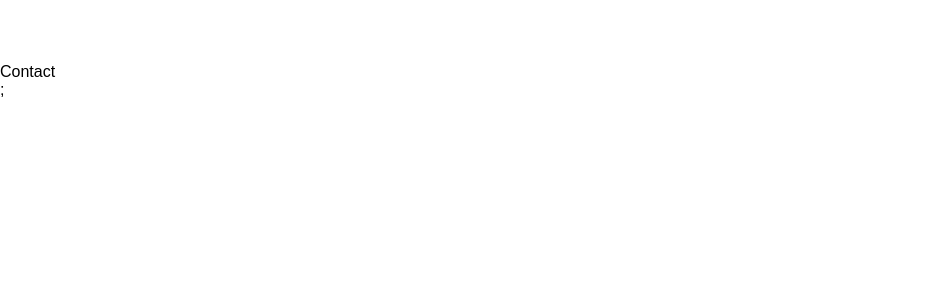
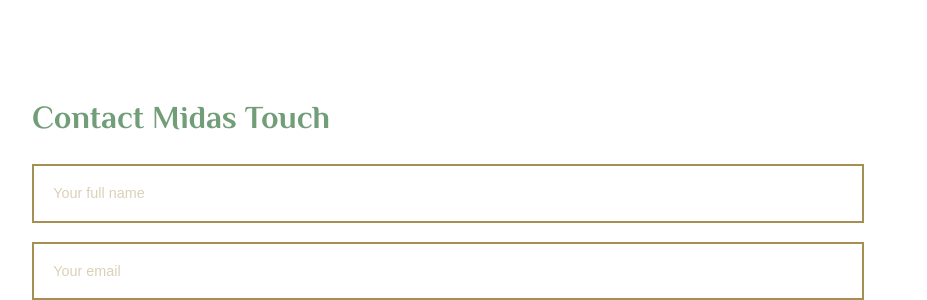
Before and after one commit to joeAmc/midas, a React (Create React App) app: page / in a window 1280 px wide. Shown: the part 2497-2797 px from the top of the page, without its empty margins (0-927 px from the left). Built offline with nearby package versions, Linux system fonts and the light colour scheme.

Commit message:
contact form added & google fonts

```diff
--- a/src/App.css
+++ b/src/App.css
@@ -1,3 +1,5 @@
+@import url("https://fonts.googleapis.com/css2?family=El+Messiri:wght@400;500;700&display=swap");
+
 * {
   box-sizing: border-box;
   margin: 0;
@@ -7,6 +9,7 @@
 
 :root {
   --primary-color: #a58f53;
+  --primarylight-color: #dbd1b8;
   --secondary-color: #719d78;
   --accent-color: #692228;
   --box-shadow: 0 0 15px rgba(0, 0, 0, 0.15);
@@ -25,3 +28,9 @@
   margin-top: 20rem;
   min-height: 100vh;
 }
+
+h1 {
+  font-family: "El Messiri", sans-serif;
+  font-weight: 700;
+  font-size: 32px;
+}
--- a/src/App.js
+++ b/src/App.js
@@ -8,7 +8,7 @@
 
 import "./App.css";
 
-function App() {
+const App = () => {
   return (
     <>
       <Header />
@@ -26,6 +26,6 @@
       <Footer />
     </>
   );
-}
+};
 
 export default App;
--- a/src/components/Contact/Contact.jsx
+++ b/src/components/Contact/Contact.jsx
@@ -1,9 +1,32 @@
 import React from "react";
+import "../Contact/contact.css";
 
 const Contact = () => {
   return (
     <section id="contact">
-      <div>Contact</div>;
+      <div className="form">
+        <form>
+          <h1>Contact Midas Touch</h1>
+          <input
+            type="text"
+            name="name"
+            placeholder="Your full name"
+            required
+          />
+          <input type="text" name-="email" placeholder="Your email" required />
+          <textarea
+            name="message"
+            id=""
+            cols="30"
+            rows="6"
+            placeholder="Enter a message"
+            required
+          ></textarea>
+          <button type="submit" class="btn">
+            Submit
+          </button>
+        </form>
+      </div>
     </section>
   );
 };
--- a/src/components/Contact/contact.css
+++ b/src/components/Contact/contact.css
@@ -0,0 +1,37 @@
+form {
+  /* border: 2px solid var(--primary-color); */
+  margin-bottom: 4rem;
+  /* backdrop-filter: blur(15px); */
+  width: 70vw;
+
+  padding: 2rem;
+  display: flex;
+  flex-direction: column;
+  gap: 1.2rem;
+  /* box-shadow: var(--box-shadow); */
+}
+
+form h1 {
+  color: var(--secondary-color);
+}
+
+input::placeholder {
+  color: var(--primarylight-color);
+  font-size: 0.9rem;
+}
+textarea::placeholder {
+  color: var(--primarylight-color);
+  font-size: 0.9rem;
+}
+
+input,
+textarea {
+  width: 100%;
+  padding: 1.2rem;
+  /* border-radius: 1.6rem; */
+  resize: none;
+  border: 2px solid var(--primary-color);
+  background: transparent;
+  color: var(--primary-color);
+  font-size: 0.9rem;
+}
--- a/src/components/Header/header.css
+++ b/src/components/Header/header.css
@@ -48,7 +48,7 @@
 .about-link {
   display: flex;
   flex-direction: column;
-  margin-left: 16px;
+
   justify-content: center;
   position: relative;
 }
@@ -68,7 +68,7 @@
 .collect-link {
   display: flex;
   flex-direction: column;
-  margin-left: 16px;
+  margin-left: 18px;
   justify-content: center;
   position: relative;
 }
@@ -88,7 +88,7 @@
 .contact-link {
   display: flex;
   flex-direction: column;
-  margin-left: 16px;
+  margin-left: 18px;
   justify-content: center;
   position: relative;
 }
```
